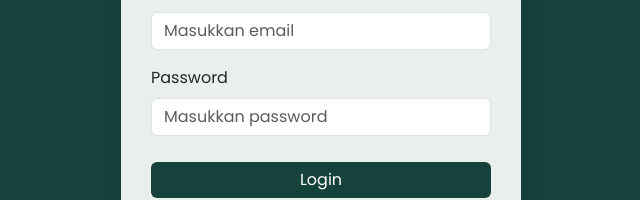
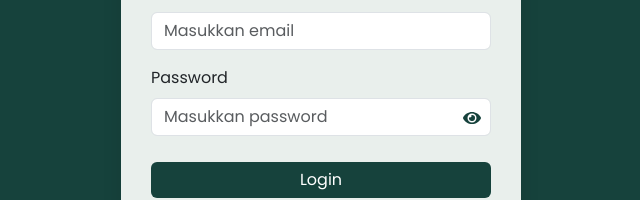
Before and after one commit to willgregorry/laris-amanah, a React (Vite) app: page /authentication in a window 1280 px wide. Shown: the part 363-563 px from the top of the page, without its empty margins (319-959 px from the left). Built offline with nearby package versions, Linux system fonts and the light colour scheme.

Commit message:
feat: authentication

```diff
--- a/package.json
+++ b/package.json
@@ -15,6 +15,7 @@
     "react": "^19.1.0",
     "react-bootstrap": "^2.10.10",
     "react-dom": "^19.1.0",
+    "react-icons": "^5.5.0",
     "react-router-dom": "^7.6.1"
   },
   "devDependencies": {
--- a/src/Auth/AuthForm.jsx
+++ b/src/Auth/AuthForm.jsx
@@ -1,4 +1,5 @@
 import React, { useState } from "react";
+import { FaEye, FaEyeSlash } from "react-icons/fa";
 import axios from "axios";
 import { Container, Form, Button, Alert } from "react-bootstrap";
 import { redirect, useNavigate, useNavigation } from "react-router-dom";
@@ -8,6 +9,7 @@ function AuthForm() {
   const [isLogin, setIsLogin] = useState(true);
   const [errorMsg, setErrorMsg] = useState(null);
   const [showAlert, setShowAlert] = useState(false);
+  const [showPassword, setShowPassword] = useState(false);
   const [formData, setFormData] = useState({
     email_pengguna: "",
     kata_sandi: "",
@@ -87,13 +89,13 @@ function AuthForm() {
 
         {showAlert && (
           <Alert
-            style={{height: "75px"}}
+            style={{ height: "75px" }}
             variant="danger"
             dismissible
             onClose={() => setShowAlert(false)}
           >
-            <Alert.Heading style={{fontSize: "16px"}}>Error!</Alert.Heading>
-            <p style={{fontSize: "12px"}}>{errorMsg}</p>
+            <Alert.Heading style={{ fontSize: "16px" }}>Error!</Alert.Heading>
+            <p style={{ fontSize: "12px" }}>{errorMsg}</p>
           </Alert>
         )}
 
@@ -109,15 +111,40 @@ function AuthForm() {
             />
           </Form.Group>
 
-          <Form.Group className="mb-3">
+          {/* <Form.Group className="mb-3">
             <Form.Label>Password</Form.Label>
             <Form.Control
-              type="password"
+              type={showPassword ? "text" : "password"}
               placeholder="Masukkan password"
               name="kata_sandi"
               value={formData.kata_sandi}
               onChange={handleChange}
             />
+          </Form.Group> */}
+
+          <Form.Group className="mb-3" style={{ position: "relative" }}>
+            <Form.Label>Password</Form.Label>
+            <Form.Control
+              type={showPassword ? "text" : "password"}
+              placeholder="Masukkan password"
+              name="kata_sandi"
+              value={formData.kata_sandi}
+              onChange={handleChange}
+            />
+            <div
+              onClick={() => setShowPassword(!showPassword)}
+              style={{
+                position: "absolute",
+                top: "73%",
+                right: "10px",
+                transform: "translateY(-50%)",
+                cursor: "pointer",
+                color: "#16423C",
+                userSelect: "none",
+              }}
+            >
+              {showPassword ? <FaEyeSlash size={18} /> : <FaEye size={18} />}
+            </div>
           </Form.Group>
 
           <Button
```
Also changed, not shown: 1 other file (tests, documents, lock files or other folders).
